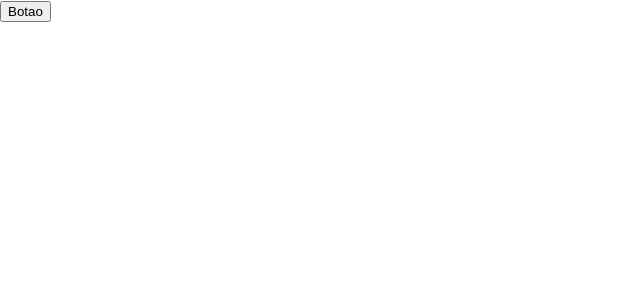
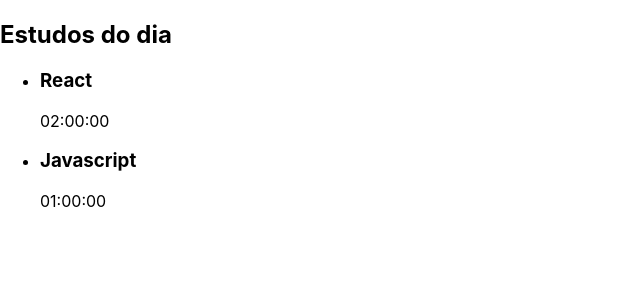
Before and after one commit to hvictorleite/alura-studies, a React (Create React App) app: page / in a window 1280 px wide. Shown: the top 300 px of the page, without its empty margins (0-640 px from the left). Built offline with nearby package versions, Linux system fonts and the light colour scheme; the HTML template or start-up script is replaced by a standard one.

Commit message:
Criados componentes 'Formulario' e 'Lista'.

```diff
--- a/src/App.tsx
+++ b/src/App.tsx
@@ -1,10 +1,10 @@
 import React from 'react';
-import Botao from './components/Botao';
+import Lista from './components/Lista';
 
 function App() {
   return (
     <div className="App">
-      <Botao />
+      <Lista />
     </div>
   );
 }
--- /dev/null
+++ b/src/components/Lista/index.tsx
@@ -0,0 +1,21 @@
+import React from 'react';
+
+function Lista() {
+    return (
+        <aside>
+            <h2>Estudos do dia</h2>
+            <ul>
+                <li>
+                    <h3>React</h3>
+                    <span>02:00:00</span>
+                </li>
+                <li>
+                    <h3>Javascript</h3>
+                    <span>01:00:00</span>
+                </li>
+            </ul>
+        </aside>
+    )
+}
+
+export default Lista;
```
Also changed, not shown: src/components/Formulario/index.tsx (added, +22 -0 lines).
